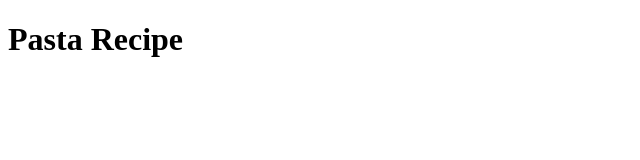
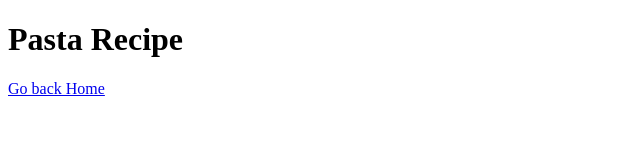
Before and after one commit to sarmiese/odin-recipes, a plain HTML site: page recipes/pasta.html in a window 1280 px wide. Shown: the whole page, without its empty margins (0-640 px from the left). Drawn offline with Linux system fonts and the light colour scheme.

Commit message:
fix: Add return-to-index link to recipe html pages

```diff
--- a/recipes/pasta.html
+++ b/recipes/pasta.html
@@ -7,6 +7,7 @@
 </head>
 <body>
         <h1>Pasta Recipe</h1>
+        <a href="../index.html">Go back Home</a>
 
 
 </body>
```
Also changed, not shown: recipes/burger.html (+1 -0 lines), recipes/salmon.html (+1 -0 lines).
